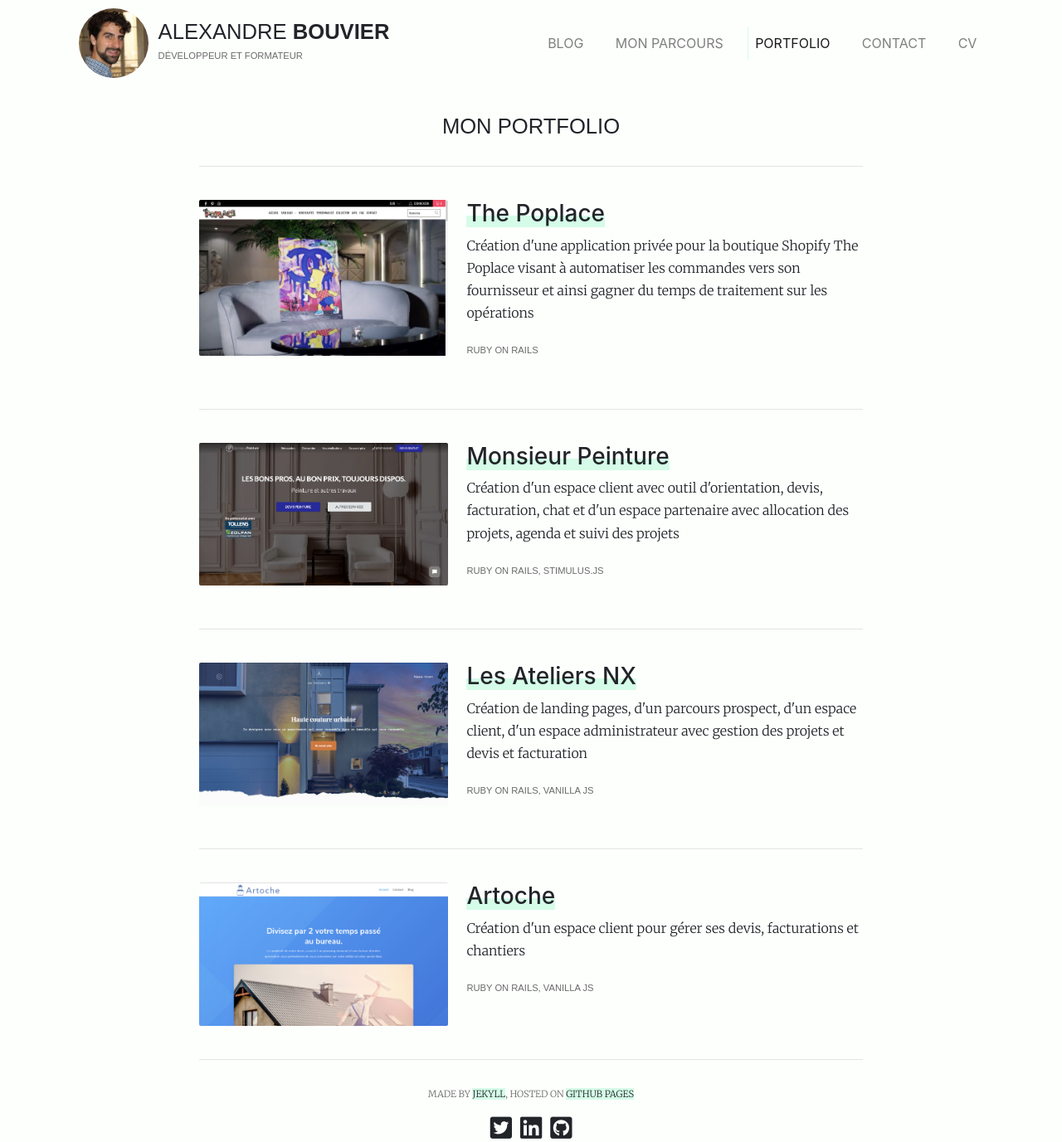
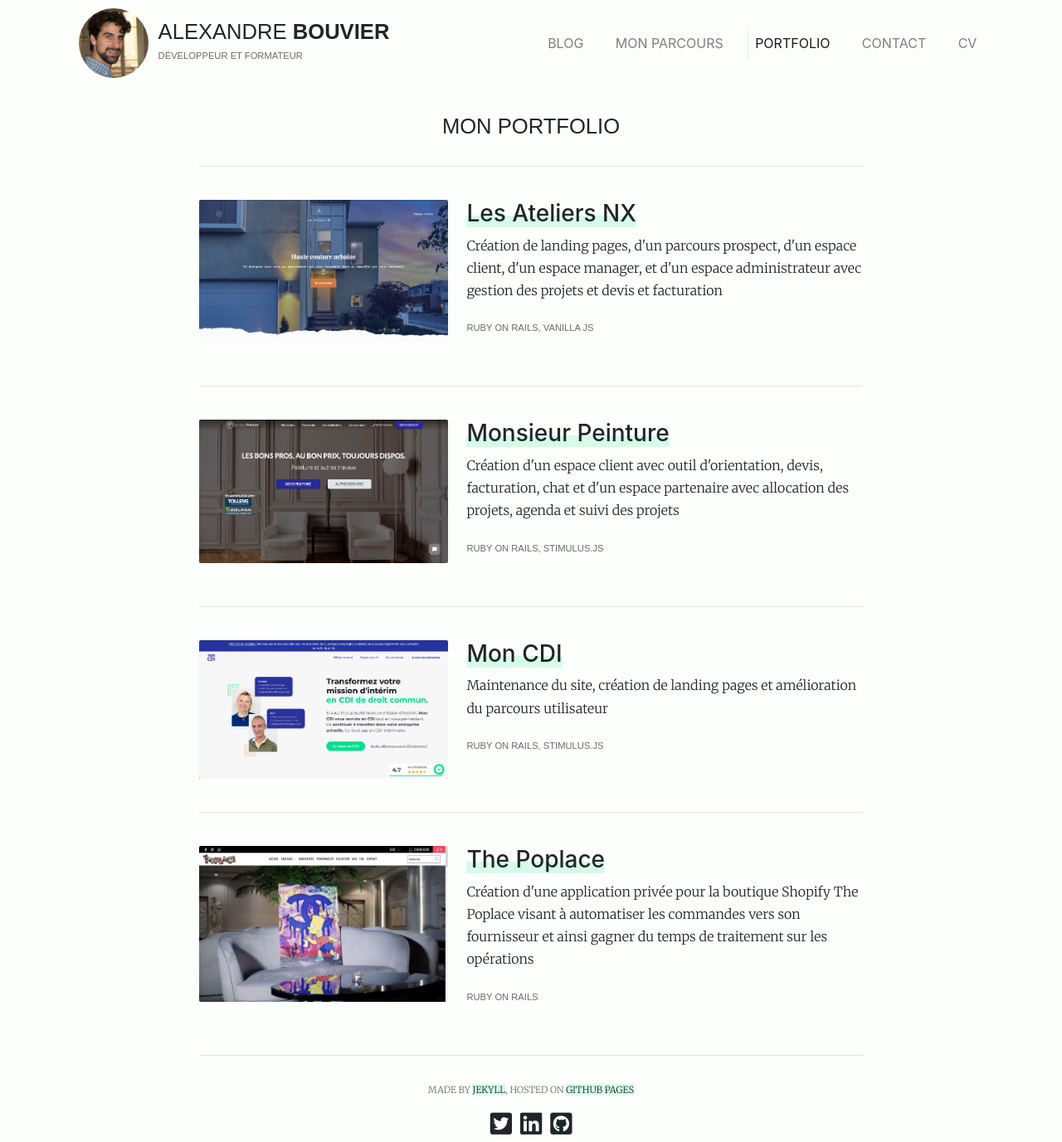
Before and after one commit to alexandrebk/alexandrebk.github.io, a Jekyll site: the page built from portfolio.html, in a window 1280 px wide. Shown: the whole page at 83% size. Built offline with Jekyll 4.4.1, drawn with Linux system fonts in a browser that asks for light colours; nearby versions of some CDN libraries.

Commit message:
Update Portfolio

```diff
--- a/_data/portfolio.yml
+++ b/_data/portfolio.yml
@@ -1,20 +1,20 @@
+- title:      "Les Ateliers NX"
+  link:       "https://www.lesateliersnx.fr/"
+  content:    "Création de landing pages, d'un parcours prospect, d'un espace client, d'un espace manager, et d'un espace administrateur avec gestion des projets et devis et facturation"
+  techno:     "Ruby on Rails, Vanilla JS"
+  image_path: "/images/ateliers-nx.png"
+- title:      "Monsieur Peinture"
+  link:       "https://devis.monsieurpeinture.com/projects/new"
+  content:    "Création d'un espace client avec outil d'orientation, devis, facturation, chat et d'un espace partenaire avec allocation des projets, agenda et suivi des projets"
+  techno:     "Ruby on Rails, Stimulus.js"
+  image_path: "/images/mr-peinture.png"
+- title:      "Mon CDI"
+  link:       "https://www.mon-cdi.fr"
+  content:    "Maintenance du site, création de landing pages et amélioration du parcours utilisateur"
+  techno:     "Ruby on Rails, Stimulus.js"
+  image_path: "/images/mon-cdi.png"
 - title:      "The Poplace"
   link:       "https://thepoplace.com/"
   content:    "Création d'une application privée pour la boutique Shopify The Poplace visant à automatiser les commandes vers son fournisseur et ainsi gagner du temps de traitement sur les opérations"
   techno:     "Ruby on Rails"
   image_path: "/images/the-poplace.png"
-- title:      "Monsieur Peinture"
-  link:       "https://devis.monsieurpeinture.com/projects/new"
-  content:    "Création d'un espace client avec outil d'orientation, devis, facturation, chat et d'un espace partenaire avec allocation des projets, agenda et suivi des projets"
-  techno:     "Ruby on Rails, Stimulus.js"
-  image_path: "/images/mr-peinture.png"
-- title:      "Les Ateliers NX"
-  link:       "https://www.lesateliersnx.fr/"
-  content:    "Création de landing pages, d'un parcours prospect, d'un espace client, d'un espace administrateur avec gestion des projets et devis et facturation"
-  techno:     "Ruby on Rails, Vanilla JS"
-  image_path: "/images/ateliers-nx.png"
-- title:      "Artoche"
-  link:       "https://artoche-production.herokuapp.com"
-  content:    "Création d'un espace client pour gérer ses devis, facturations et chantiers"
-  techno:     "Ruby on Rails, Vanilla JS"
-  image_path: "/images/artoche.png"
```
Also changed, not shown: images/mon-cdi.png (added).
